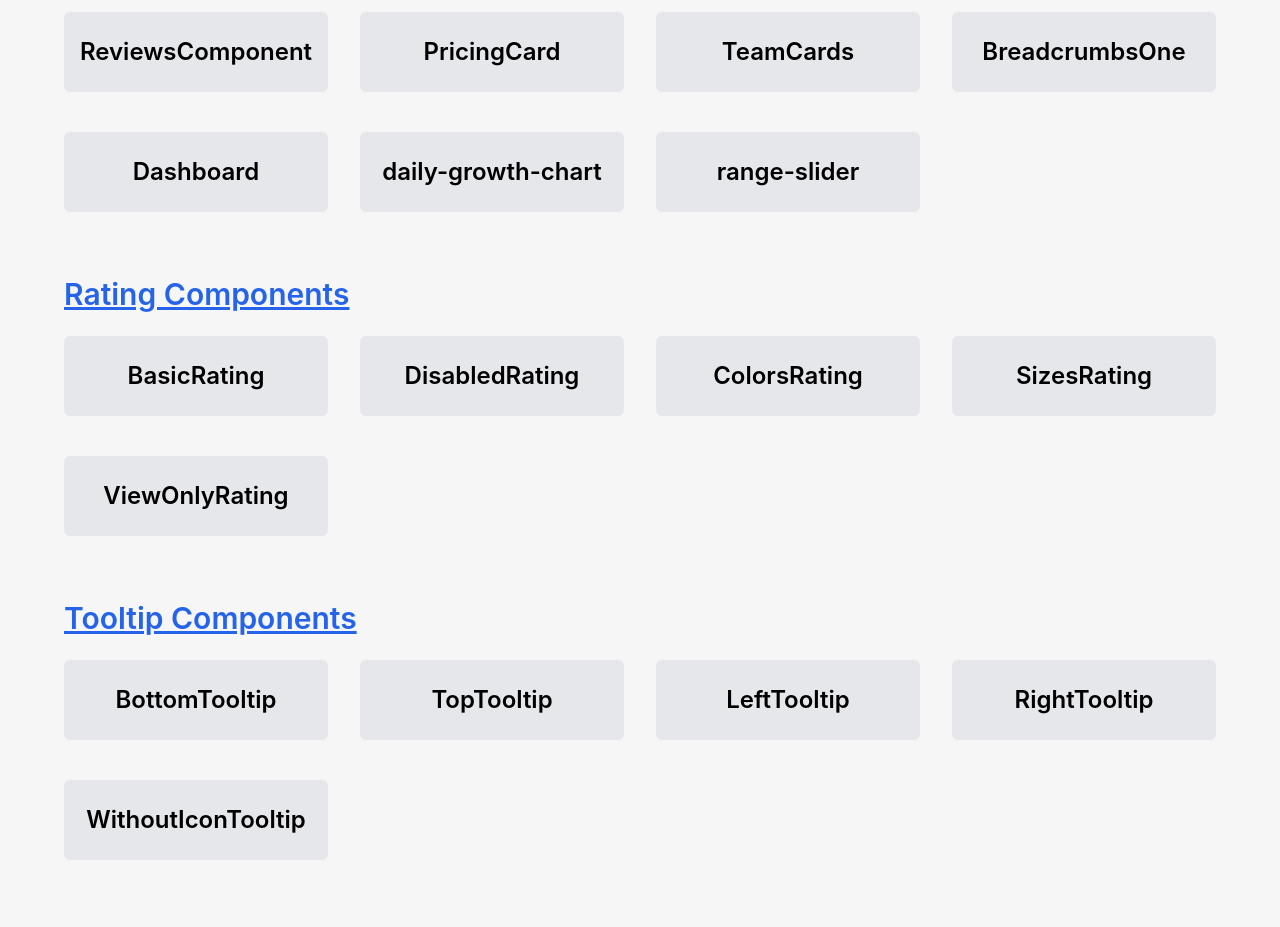
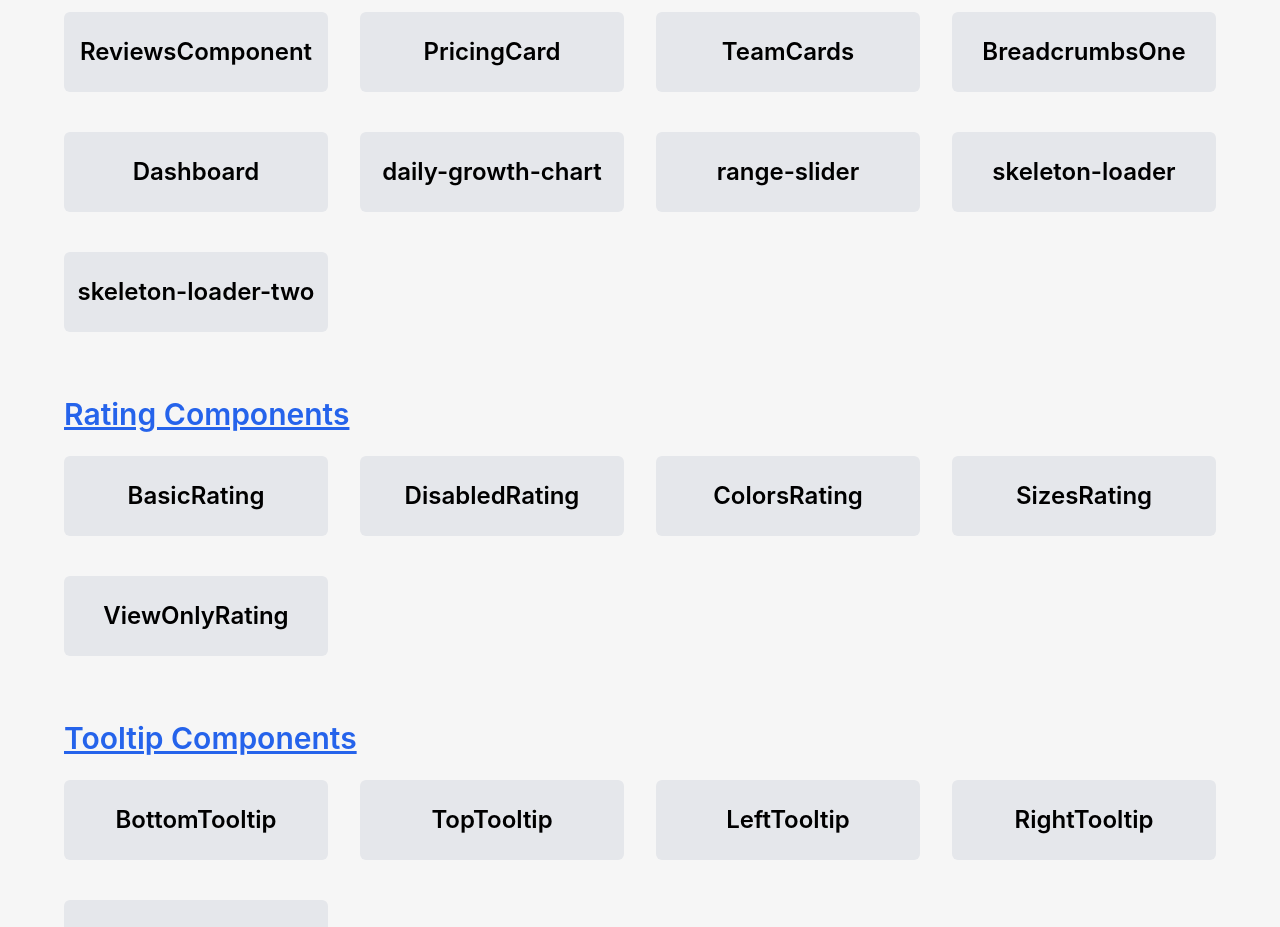
Before and after one commit to AMRWERY/Tailwind-Free-Components, a Vue app: page / in a window 1280 px wide. Shown: the part 4920-5847 px from the top of the page. Built offline with nearby package versions, Linux system fonts and the light colour scheme.

Commit message:
add 2 skeleton-loader components

```diff
--- /dev/null
+++ b/src/components/skeleton-loader-two.vue
@@ -0,0 +1,25 @@
+<template>
+    <div>
+        <div class="p-4 space-y-4">
+            <div class="w-3/4 h-6 bg-gray-200 rounded animate-pulse"></div>
+            <div class="space-y-2">
+                <div class="w-full h-4 bg-gray-200 rounded animate-pulse"></div>
+                <div class="w-5/6 h-4 bg-gray-200 rounded animate-pulse"></div>
+                <div class="w-2/3 h-4 bg-gray-200 rounded animate-pulse"></div>
+            </div>
+            <div class="h-40 bg-gray-200 rounded animate-pulse"></div>
+        </div>
+    </div>
+</template>
+
+<script setup>
+// put it in app.vue component
+
+// const isLoading = ref(true);
+
+// onMounted(() => {
+//   setTimeout(() => {
+//     isLoading.value = false;
+//   }, 5000);
+// });
+</script>
--- /dev/null
+++ b/src/components/skeleton-loader.vue
@@ -0,0 +1,19 @@
+<template>
+    <div>
+        <div class="fixed inset-0 z-50 flex items-center justify-center bg-gray-200 animate-pulse">
+            <p class="text-lg font-semibold text-gray-500">Loading...</p>
+        </div>
+    </div>
+</template>
+
+<script setup>
+// put it in app.vue component
+
+// const isLoading = ref(true);
+
+// onMounted(() => {
+//   setTimeout(() => {
+//     isLoading.value = false;
+//   }, 5000);
+// });
+</script>
--- a/src/router/index.js
+++ b/src/router/index.js
@@ -791,6 +791,16 @@ const router = createRouter({
       name: "range-slider",
       component: () => import("../components/range-slider.vue"),
     },
+    {
+      path: "/skeleton-loader",
+      name: "skeleton-loader",
+      component: () => import("../components/skeleton-loader.vue"),
+    },
+    {
+      path: "/skeleton-loader-two",
+      name: "skeleton-loader-two",
+      component: () => import("../components/skeleton-loader-two.vue"),
+    },
 
     //rating
     {
--- a/src/views/Home.vue
+++ b/src/views/Home.vue
@@ -492,6 +492,8 @@ const others = ref([
   { title: 'Dashboard', route: '/dashboard' },
   { title: 'daily-growth-chart', route: '/daily-growth-chart' },
   { title: 'range-slider', route: '/range-slider' },
+  { title: 'skeleton-loader', route: '/skeleton-loader' },
+  { title: 'skeleton-loader-two', route: '/skeleton-loader-two' },
 ])
 
 const rating = ref([
```
